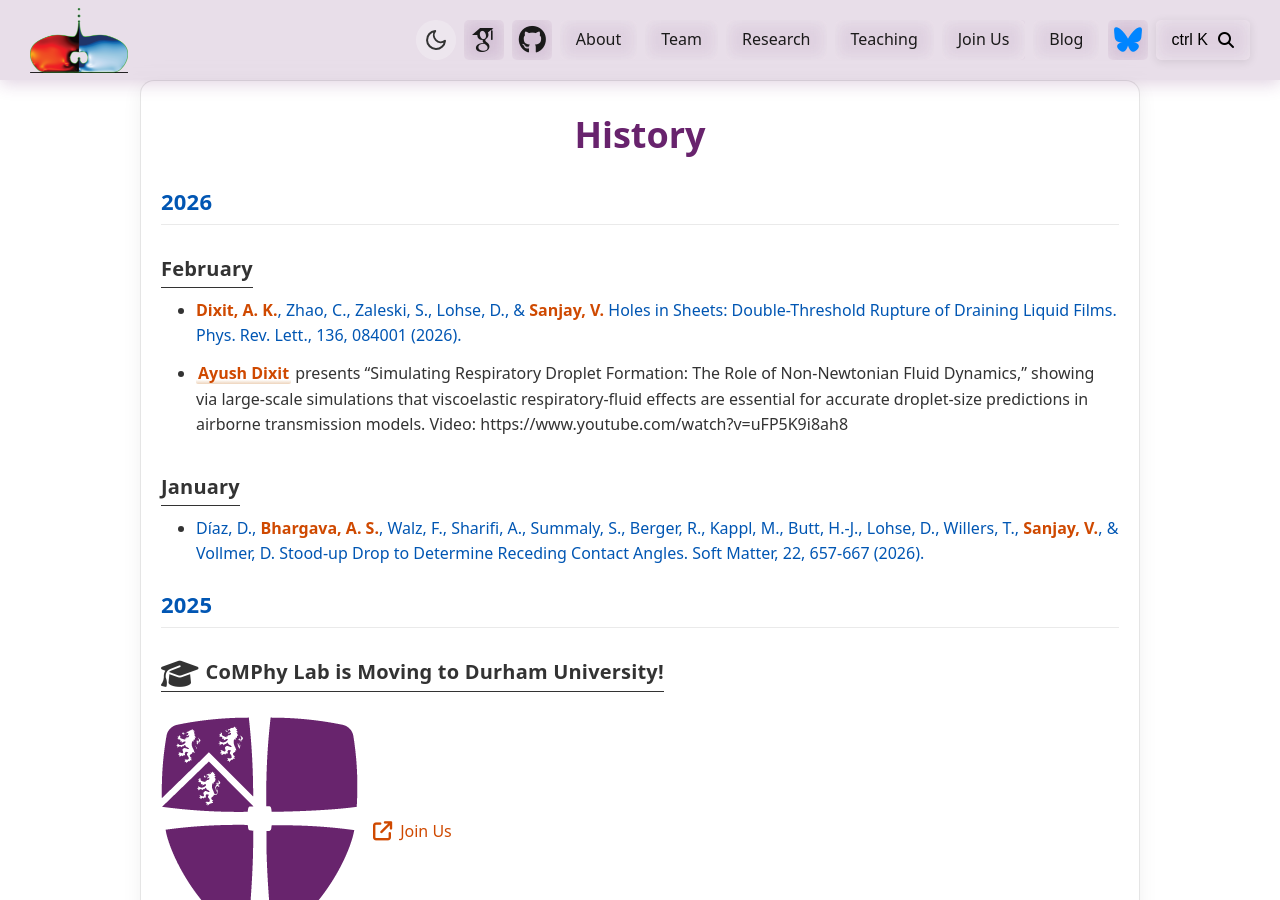
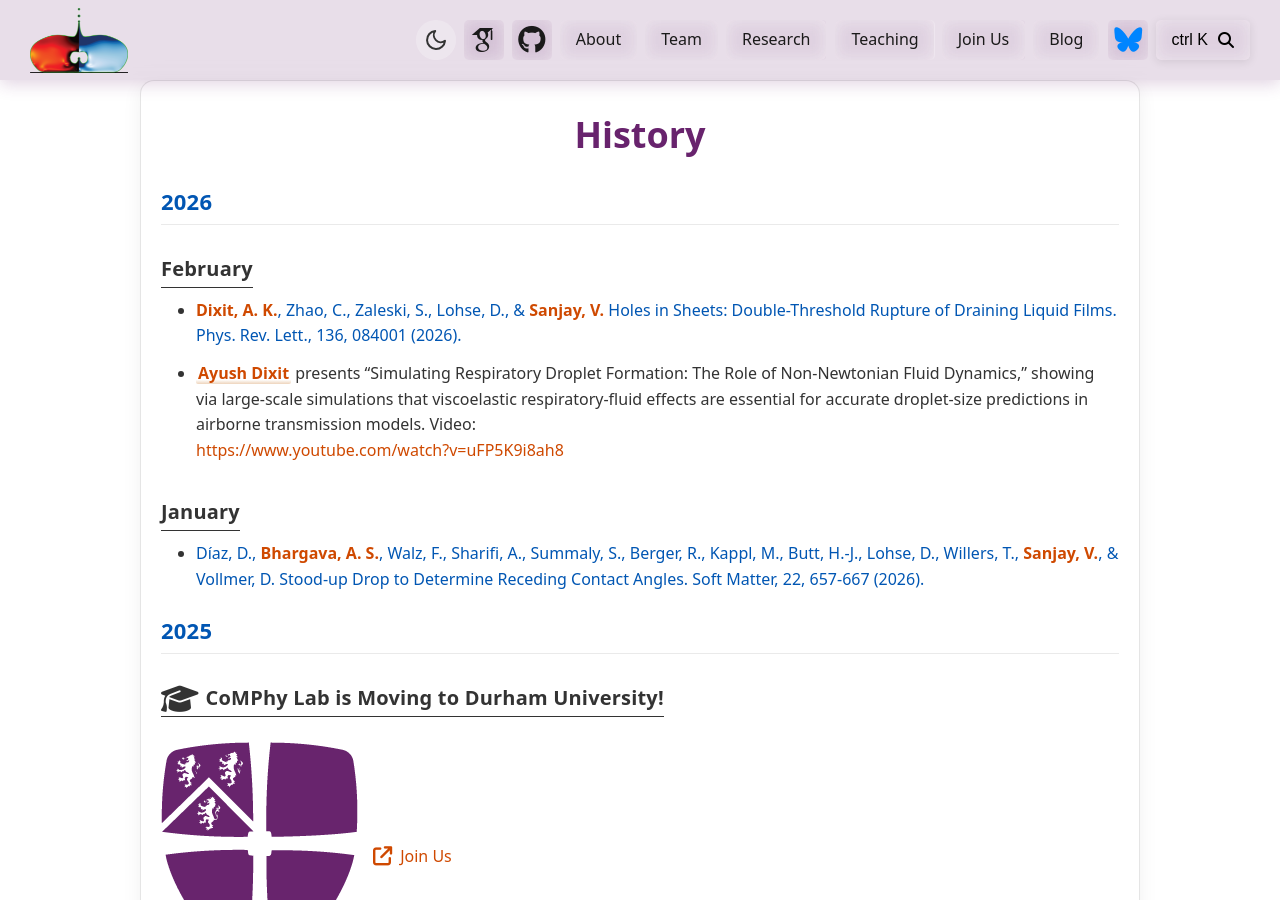
Before and after one commit to comphy-lab/comphy-lab.github.io, a Jekyll site: the page built from history.md, in a window 1280 px wide and 900 px high. Built offline with Jekyll 4.4.1, drawn with Linux system fonts in a browser that asks for light colours; some web fonts are replaced; comment, search, counter and statistics services are not loaded.

Commit message:
fix(markdownlint): resolve weekly test lint failures
- remove extra blank lines in _research/index.md (MD012)
- fix code span spacing in add-news skill doc (MD038)
- wrap YouTube links in News/history with angle brackets (MD034)

```diff
--- a/history.md
+++ b/history.md
@@ -11,7 +11,7 @@ title: History
 
 - [<strong>Dixit, A. K.</strong>, Zhao, C., Zaleski, S., Lohse, D., & <strong>Sanjay, V.</strong> Holes in Sheets: Double-Threshold Rupture of Draining Liquid Films. Phys. Rev. Lett., 136, 084001 (2026).](/research#22)
 
-- <strong>Ayush Dixit</strong> presents "Simulating Respiratory Droplet Formation: The Role of Non-Newtonian Fluid Dynamics," showing via large-scale simulations that viscoelastic respiratory-fluid effects are essential for accurate droplet-size predictions in airborne transmission models. Video: https://www.youtube.com/watch?v=uFP5K9i8ah8
+- <strong>Ayush Dixit</strong> presents "Simulating Respiratory Droplet Formation: The Role of Non-Newtonian Fluid Dynamics," showing via large-scale simulations that viscoelastic respiratory-fluid effects are essential for accurate droplet-size predictions in airborne transmission models. Video: <https://www.youtube.com/watch?v=uFP5K9i8ah8>
 
 ### January
 
```
Also changed, not shown: News.md (+1 -1 lines), _research/index.md (+0 -2 lines), .agents/skills/add-news/SKILL.md.
